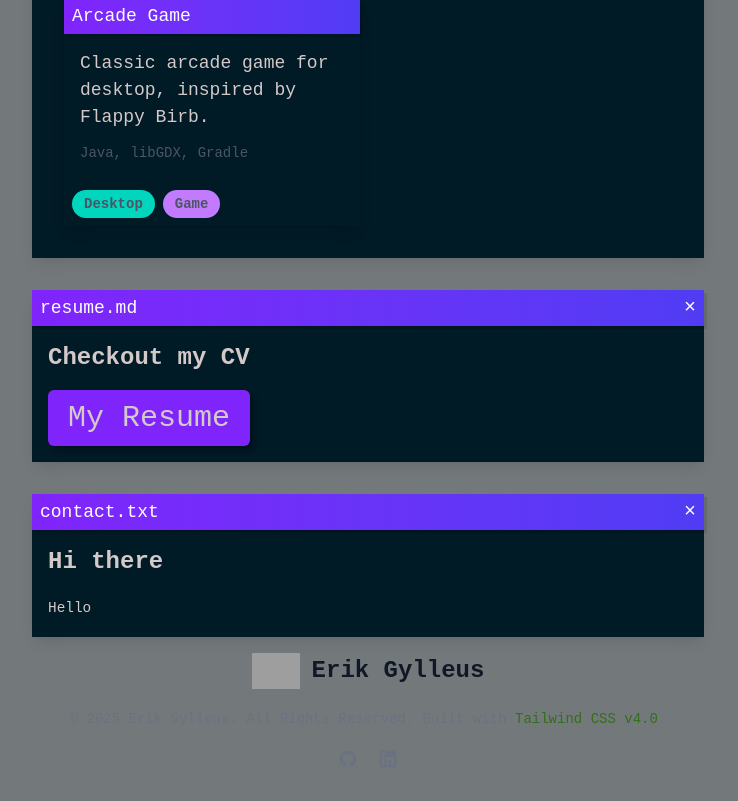
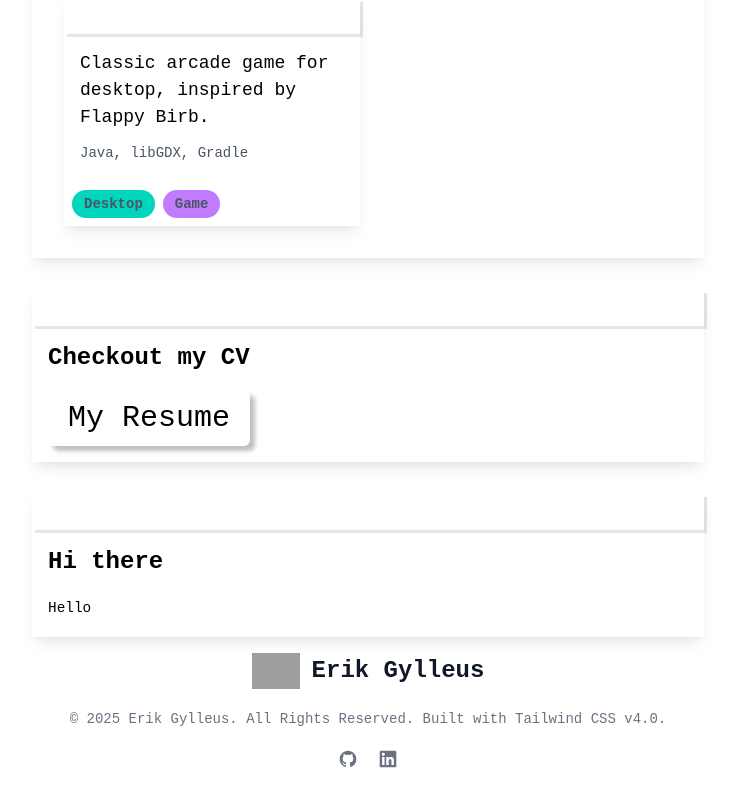
Before and after one commit to ergyl/ergyl.github.io, a Vue app: page / in a window 1280 px wide. Shown: the part 1631-2432 px from the top of the page, without its empty margins (272-1010 px from the left). Built offline with nearby package versions, Linux system fonts and the light colour scheme; grey boxes are pictures that could not be loaded.

Commit message:
WIP add custom light and dark theme color palettes

```diff
--- a/index.html
+++ b/index.html
@@ -1,5 +1,5 @@
 <!DOCTYPE html>
-<html lang="en">
+<html lang="en" data-theme="light">
 <head>
     <meta charset="UTF-8"/>
     <meta name="viewport" content="width=device-width, initial-scale=1.0"/>
--- a/src/App.vue
+++ b/src/App.vue
@@ -1,17 +1,9 @@
-<script setup lang="ts">
-import Terminal from "@/components/Terminal.vue";
-import Footer from "@/components/Footer.vue";
-import Window from "@/components/Window.vue";
-import Skills from "@/components/Skills.vue";
-import ProjectsOverview from "@/components/ProjectsOverview.vue";
-import Button from "@/components/ui/Button.vue";
-</script>
 
 <template>
   <header>
     <div class="wrapper">
       <label class="inline-flex items-center cursor-pointer">
-        <input type="checkbox" value="" class="sr-only peer">
+        <input id="theme-toggle" type="checkbox" value="" class="sr-only peer">
         <div class="relative w-11 h-6 bg-gray-200 peer-focus:outline-none peer-focus:ring-4 peer-focus:ring-blue-300 dark:peer-focus:ring-blue-800 rounded-full peer dark:bg-gray-700 peer-checked:after:translate-x-full rtl:peer-checked:after:-translate-x-full peer-checked:after:border-white after:content-[''] after:absolute after:top-[2px] after:start-[2px] after:bg-white after:border-gray-300 after:border after:rounded-full after:h-5 after:w-5 after:transition-all dark:border-gray-600 peer-checked:bg-blue-600 dark:peer-checked:bg-blue-600"></div>
         <span class="ms-3 text-sm font-medium text-gray-900 dark:text-gray-300">Darkmode</span>
       </label>
@@ -65,31 +57,15 @@ import Button from "@/components/ui/Button.vue";
   </footer>
 </template>
 
+<script setup lang="ts">
+import Terminal from "@/components/Terminal.vue";
+import Footer from "@/components/Footer.vue";
+import Window from "@/components/Window.vue";
+import Skills from "@/components/Skills.vue";
+import ProjectsOverview from "@/components/ProjectsOverview.vue";
+import Button from "@/components/ui/Button.vue";
+</script>
+
 <style scoped>
-header {
-  line-height: 1.5;
-}
 
-.logo {
-  display: block;
-  margin: 0 auto 2rem;
-}
-
-@media (min-width: 1024px) {
-  header {
-    display: flex;
-    place-items: center;
-    padding-right: calc(var(--section-gap) / 2);
-  }
-
-  .logo {
-    margin: 0 2rem 0 0;
-  }
-
-  header .wrapper {
-    display: flex;
-    place-items: flex-start;
-    flex-wrap: wrap;
-  }
-}
 </style>
--- a/src/assets/main.css
+++ b/src/assets/main.css
@@ -1,25 +1,39 @@
 @import "tailwindcss";
 
-@theme {
-    --color-primary-background: #73797a;
-    --color-secondary-background: rgb(198, 196, 196);
-    --color-primary-foreground: #001A26;
-    --color-secondary-foreground: #014D87;
-    --color-primary-accent: #8024fc;
-    --color-secondary-accent: #503cf4;
+@custom-variant dark (&:where(.dark, .dark *));
 
-    --color-btn-primary: #8024fc;
-    --color-btn-hover: #9955f6;
-    --color-btn-press: #320f63;
-    --color-btn-disabled: #616063;
-    --color-btn-font-disabled: #2f2f30;
+/* Light theme */
+@theme light {
+    --color-base-100: oklch(98% 0 0);
+    --color-base-200: oklch(97% 0 0);
+    --color-base-300: oklch(92% 0 0);
+    --color-base-content: oklch(20% 0 0);
+    --color-primary: oklch(64% 0.2 131.684);
+    --color-primary-content: oklch(98% 0.031 120.757);
+    --color-secondary: oklch(57% 0.245 27.325);
+    --color-secondary-content: oklch(97% 0.013 17.38);
+    --color-accent: oklch(64% 0.222 41.116);
+    --color-accent-content: oklch(98% 0.016 73.684);
+    --color-neutral: oklch(43% 0 0);
+    --color-neutral-content: oklch(98% 0 0);
+}
 
+/* Dark theme */
+@theme dark {
+    --color-base-100: oklch(25.33% 0.016 252.42);
+    --color-base-200: oklch(23.26% 0.014 253.1);
+    --color-base-300: oklch(21.15% 0.012 254.09);
+    --color-base-content: oklch(97.807% 0.029 256.847);
+    --color-primary: oklch(58% 0.233 277.117);
+    --color-primary-content: oklch(96% 0.018 272.314);
+    --color-secondary: oklch(65% 0.241 354.308);
+    --color-secondary-content: oklch(94% 0.028 342.258);
+    --color-accent: oklch(77% 0.152 181.912);
+    --color-accent-content: oklch(38% 0.063 188.416);
+    --color-neutral: oklch(14% 0.005 285.823);
+    --color-neutral-content: oklch(92% 0.004 286.32);
+}
 
-    --color-charcoal: rgb(64, 62, 67);
-    --color-terminal-font: rgb(74, 222, 128);
-    --color-font-body: rgb(211, 201, 201);
-    --color-link: rgb(50, 111, 27);
-}
 
 /* Base Layer: Global styles and resets.
  If you want to add custom CSS styles to specific HTML elements,
@@ -50,6 +64,10 @@ Example: if you want to style all H2 elements you use the base layer.
 
     body strong {
         @apply font-bold
+    }
+
+    header {
+        line-height: 1.5;
     }
 
     a {
@@ -136,6 +154,18 @@ Example: if you want to style all H2 elements you use the base layer.
             font-size: 1.125rem;
         }
 
+        header {
+            display: flex;
+            place-items: center;
+            padding-right: calc(var(--section-gap) / 2);
+        }
+
+        header .wrapper {
+            display: flex;
+            place-items: flex-start;
+            flex-wrap: wrap;
+        }
+
         h1 {
             font-size: 2.125rem;
         }
@@ -199,7 +229,18 @@ Example: if you want to style all H2 elements you use the base layer.
 /* Utilities Layer: Custom utilities */
 @layer utilities {
     :root {
-        --section-gap: 2rem; /* Adjust this value as needed */
+        --section-gap: 2rem;
+        --border-opacity: 0.12;
+        --high-emphasis-opacity: 0.87;
+        --medium-emphasis-opacity: 0.60;
+        --disabled-opacity: 0.38;
+        --idle-opacity: 0.04;
+        --hover-opacity: 0.04;
+        --focus-opacity: 0.12;
+        --selected-opacity: 0.08;
+        --activated-opacity: 0.12;
+        --pressed-opacity: 0.12;
+        --dragged-opacity: 0.08;
     }
 
     .magic-margin {
```
